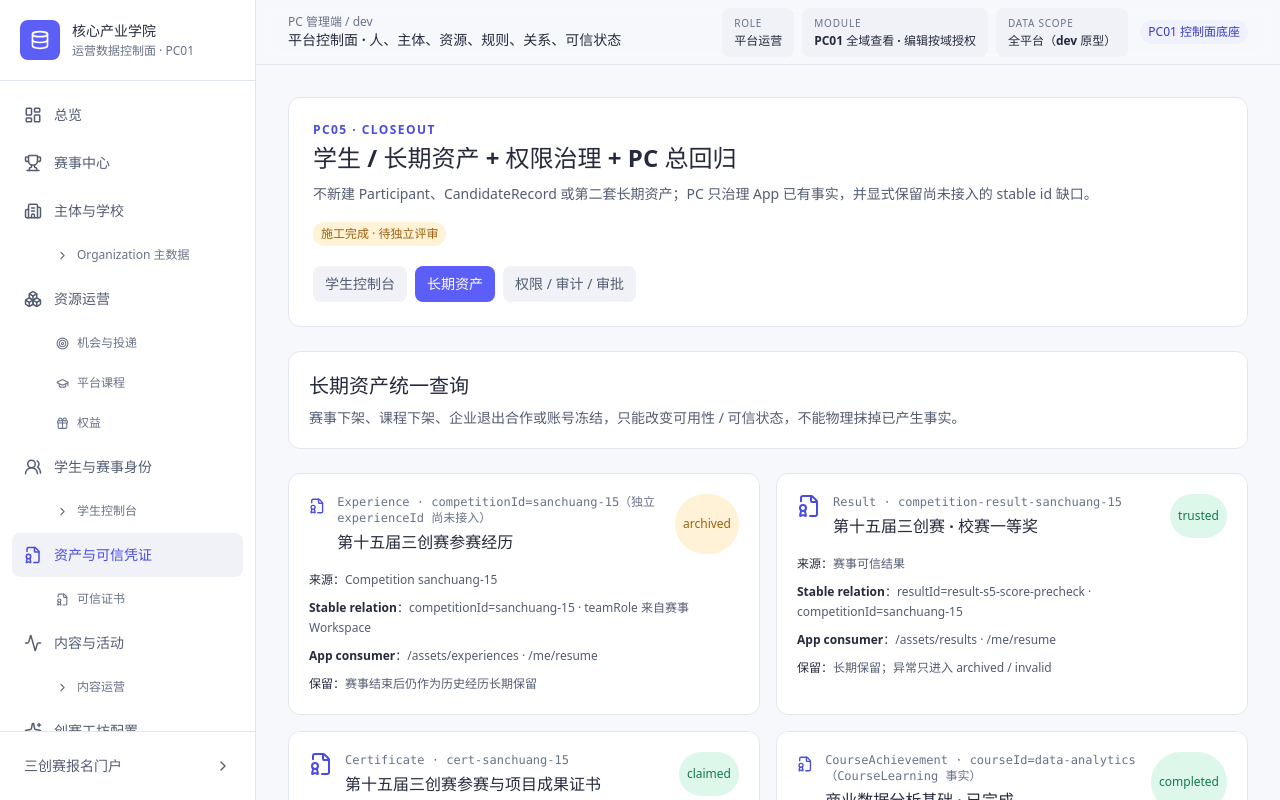
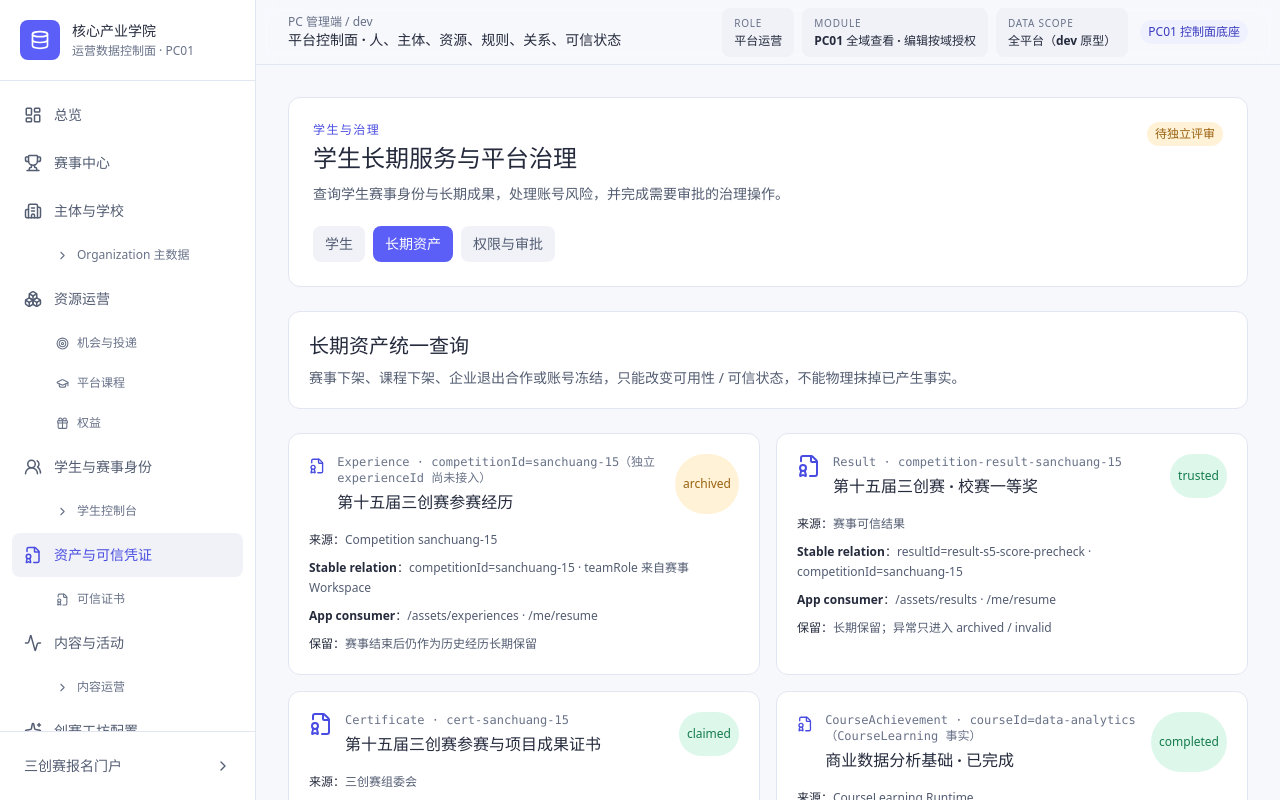
Before and after one commit to dangjingtao/core-industry-college-prototype, a React (Vite) app in the folder apps/pc/: page /admin/assets in a window 1280 px wide. Shown: the top 800 px of the page. Built offline with nearby package versions, Linux system fonts and the light colour scheme.

Commit message:
fix(pc05): put business tasks before engineering context

```diff
--- a/apps/pc/src/admin/PC05Console.tsx
+++ b/apps/pc/src/admin/PC05Console.tsx
@@ -5,8 +5,14 @@ import { PC05GovernanceConsole } from "./PC05GovernanceConsole";
 import { PC05StudentConsole } from "./PC05StudentConsole";
 
 function Header() {
-  const items = [["/admin/students", "学生控制台"], ["/admin/assets", "长期资产"], ["/admin/governance", "权限 / 审计 / 审批"]] as const;
-  return <section className="rounded-container border border-border-subtle bg-surface p-5 lg:p-6"><div className="flex flex-wrap items-start justify-between gap-4"><div><p className="text-xs font-semibold uppercase tracking-[0.12em] text-text-brand">PC05 · closeout</p><h1 className="mt-1 text-2xl font-semibold text-text-primary">学生 / 长期资产 + 权限治理 + PC 总回归</h1><p className="mt-2 max-w-4xl text-sm leading-6 text-text-secondary">不新建 Participant、CandidateRecord 或第二套长期资产；PC 只治理 App 已有事实，并显式保留尚未接入的 stable id 缺口。</p></div><StatusTag tone="warning">施工完成 · 待独立评审</StatusTag></div><nav className="mt-5 flex flex-wrap gap-2" aria-label="PC05 子导航">{items.map(([to, label]) => <NavLink key={to} to={to} className={({isActive}) => `rounded-control px-3 py-2 text-sm font-medium ${isActive ? "bg-primary text-on-primary" : "bg-surface-subtle text-text-secondary"}`}>{label}</NavLink>)}</nav></section>;
+  const items = [["/admin/students", "学生"], ["/admin/assets", "长期资产"], ["/admin/governance", "权限与审批"]] as const;
+  return <section className="rounded-container border border-border-subtle bg-surface p-5 lg:p-6">
+    <div className="flex flex-wrap items-start justify-between gap-4">
+      <div><p className="text-xs font-semibold uppercase tracking-[0.12em] text-text-brand">学生与治理</p><h1 className="mt-1 text-2xl font-semibold text-text-primary">学生长期服务与平台治理</h1><p className="mt-2 max-w-3xl text-sm leading-6 text-text-secondary">查询学生赛事身份与长期成果，处理账号风险，并完成需要审批的治理操作。</p></div>
+      <StatusTag tone="warning">待独立评审</StatusTag>
+    </div>
+    <nav className="mt-5 flex flex-wrap gap-2" aria-label="PC05 子导航">{items.map(([to, label]) => <NavLink key={to} to={to} className={({isActive}) => `rounded-control px-3 py-2 text-sm font-medium ${isActive ? "bg-primary text-on-primary" : "bg-surface-subtle text-text-secondary"}`}>{label}</NavLink>)}</nav>
+  </section>;
 }
 
 export function PC05Console() {
```
